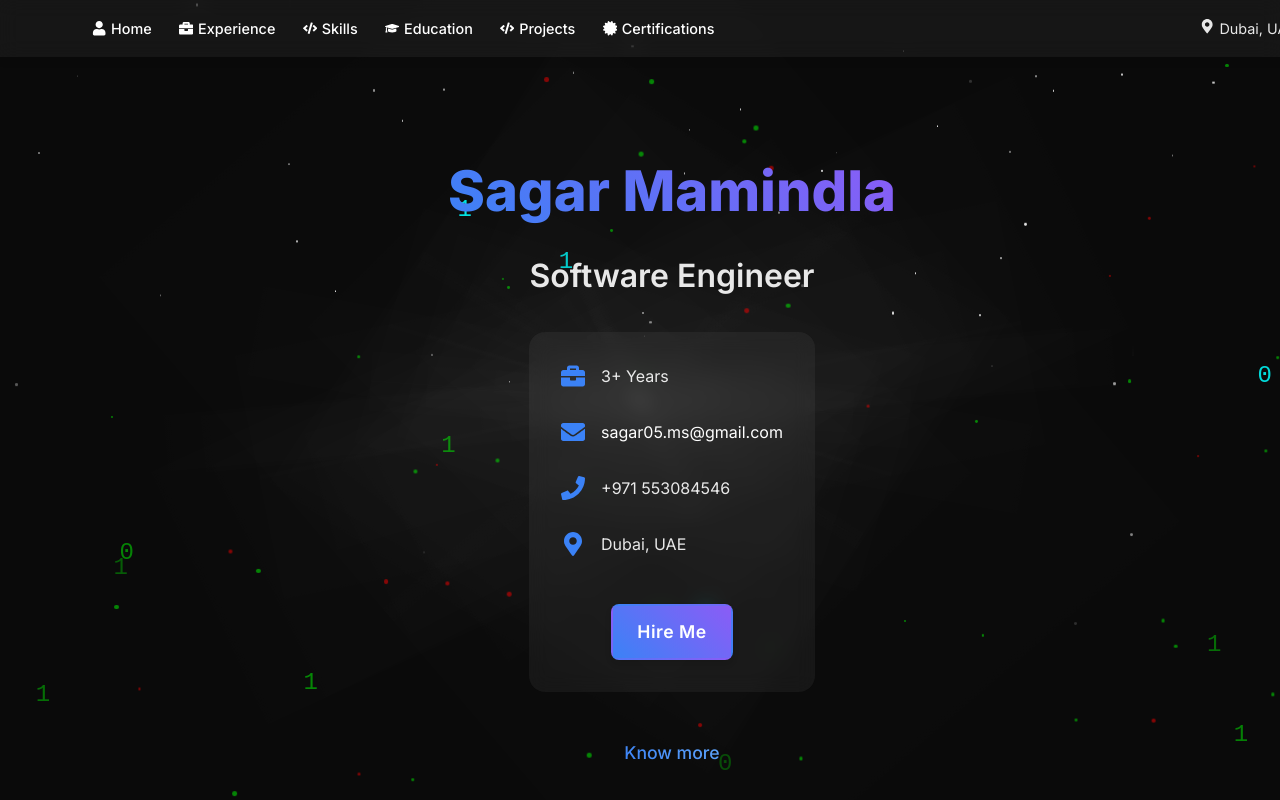
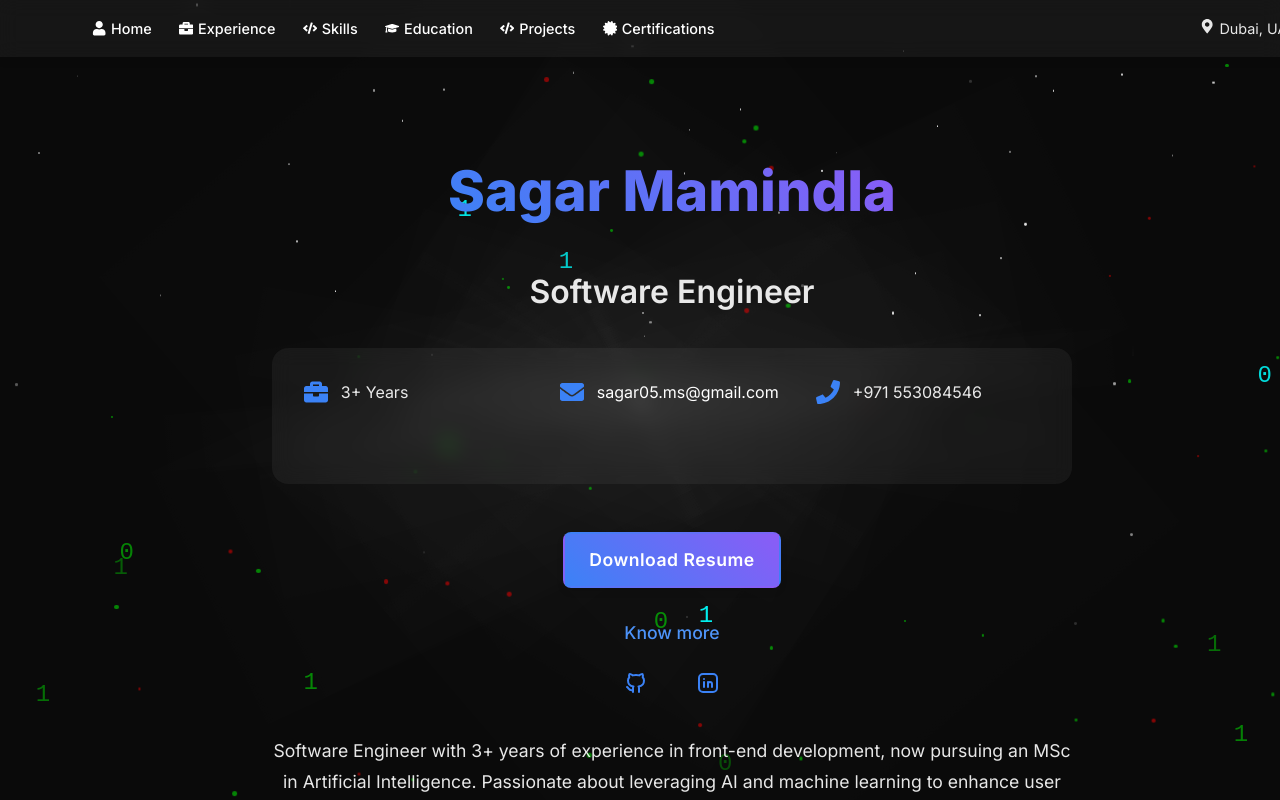
Before and after one commit to sagarr57/sagar-portfolio, a Next.js app: page / in a window 1280 px wide. Shown: the top 800 px of the page. Built offline with nearby package versions, Linux system fonts and the light colour scheme.

Commit message:
Resume added

```diff
--- a/app/page.tsx
+++ b/app/page.tsx
@@ -1,7 +1,7 @@
 'use client'
 
 import { motion } from 'framer-motion'
-import { FaEnvelope, FaPhone, FaMapMarkerAlt, FaBriefcase } from 'react-icons/fa'
+import { FaEnvelope, FaPhone, FaBriefcase } from 'react-icons/fa'
 import { TbBrandLinkedin, TbBrandGithub } from 'react-icons/tb'
 import { styled } from 'styled-components'
 import Experience from './components/experience'
@@ -61,32 +61,6 @@ const HeroSection = styled.section`
   }
 `
 
-const Name = styled.h1`
-  font-size: 3.5rem;
-  font-weight: 800;
-  background: linear-gradient(45deg, #3b82f6, #8b5cf6);
-  -webkit-background-clip: text;
-  -webkit-text-fill-color: transparent;
-  margin-bottom: 1rem;
-  line-height: 1.2;
-
-  @media (max-width: 768px) {
-    font-size: 2.5rem;
-  }
-`
-
-const Title = styled.h2`
-  font-size: 2rem;
-  font-weight: 600;
-  color: rgba(255, 255, 255, 0.9);
-  margin-bottom: 2rem;
-
-  @media (max-width: 768px) {
-    font-size: 1.5rem;
-    margin-bottom: 1.5rem;
-  }
-`
-
 const ContactInfo = styled.div`
   display: grid;
   grid-template-columns: repeat(auto-fit, minmax(200px, 1fr));
@@ -108,7 +82,7 @@ const ContactInfo = styled.div`
 const ContactItem = styled.div`
   display: flex;
   align-items: center;
-  gap: 1rem;
+  gap: 0.8rem;
   color: rgba(255, 255, 255, 0.9);
 
   svg {
@@ -137,6 +111,10 @@ const ContactItem = styled.div`
   &:last-child {
     margin-top: 1rem;
     justify-content: center;
+    gap: 1;
+    svg {
+      display: none;
+    }
   }
 
   @media (max-width: 768px) {
@@ -156,7 +134,7 @@ const ContactItem = styled.div`
   }
 `
 
-const HireMeButton = styled.a`
+const DownloadResumeButton = styled.a`
   background: linear-gradient(45deg, #3b82f6, #8b5cf6);
   border: 2px solid transparent;
   padding: 0.8rem 1.5rem;
@@ -252,13 +230,42 @@ const SocialLink = styled.a`
   }
 `
 
-const SocialLinks = styled.div`
-  display: flex;
-  gap: 2rem;
-  margin-top: 2rem;
+const Name = styled.h1`
+  font-size: 3.5rem;
+  font-weight: 800;
+  background: linear-gradient(45deg, #3b82f6, #8b5cf6);
+  -webkit-background-clip: text;
+  -webkit-text-fill-color: transparent;
+  margin-bottom: 1rem;
+  line-height: 1.2;
 
   @media (max-width: 768px) {
-    gap: 1rem;
+    font-size: 2.5rem;
+  }
+`
+
+const Title = styled.h2`
+  font-size: 2rem;
+  font-weight: 600;
+  color: rgba(255, 255, 255, 0.9);
+  margin-bottom: 2rem;
+
+  @media (max-width: 768px) {
+    font-size: 1.5rem;
+    margin-bottom: 1.5rem;
+  }
+`
+
+const ProfessionalSummary = styled.p`
+  font-size: 1.1rem;
+  line-height: 1.8;
+  color: rgba(255, 255, 255, 0.9);
+  max-width: 800px;
+  margin: 2rem auto;
+
+  @media (max-width: 768px) {
+    font-size: 1rem;
+    margin: 1.5rem auto;
   }
 `
 
@@ -276,19 +283,6 @@ const ViewWorkText = styled.div`
   }
 `
 
-const ProfessionalSummary = styled.p`
-  font-size: 1.1rem;
-  line-height: 1.8;
-  color: rgba(255, 255, 255, 0.9);
-  max-width: 800px;
-  margin: 2rem auto;
-
-  @media (max-width: 768px) {
-    font-size: 1rem;
-    margin: 1.5rem auto;
-  }
-`
-
 export default function Home() {
   return (
     <PageProvider>
@@ -299,15 +293,13 @@ export default function Home() {
         <ContentWrapper>
           <HeaderComponent />
           <HeroSection>
+            <Name>Sagar Mamindla</Name>
+            <Title>Software Engineer</Title>
             <motion.div
               initial={{ opacity: 0, y: 20 }}
               animate={{ opacity: 1, y: 0 }}
               transition={{ duration: 0.5 }}
             >
-              <Name>Sagar Mamindla</Name>
-              <Title>Software Engineer</Title>
-            </motion.div>
-
               <ContactInfo>
                 <ContactItem>
                   <FaBriefcase className="icon" />
@@ -322,30 +314,30 @@ export default function Home() {
                   <span>+971 553084546</span>
                 </ContactItem>
                 <ContactItem>
-                <FaMapMarkerAlt className="icon" />
-                <span>Dubai, UAE</span>
-              </ContactItem>
-
-              <ContactItem>
-                <HireMeButton href="#contact">
-                  <span>Hire Me</span>
-                </HireMeButton>
+                  <FaPhone className="icon" />
                 </ContactItem>
               </ContactInfo>
 
+              <div style={{ display: 'flex', justifyContent: 'center', margin: '2rem 0' }}>
+                <DownloadResumeButton href="/resume/sagar-mamindla-resume.pdf" download>
+                  <span>Download Resume</span>
+                </DownloadResumeButton>
+              </div>
+
               <ViewWorkText>Know more</ViewWorkText>
-            <SocialLinks>
+              <div style={{ display: 'flex', justifyContent: 'center', gap: '2rem', margin: '1rem 0' }}>
                 <SocialLink href="https://github.com/sagarr57" target="_blank" rel="noopener noreferrer">
                   <TbBrandGithub />
                 </SocialLink>
                 <SocialLink href="https://linkedin.com/in/sagar-mamindla" target="_blank" rel="noopener noreferrer">
                   <TbBrandLinkedin />
                 </SocialLink>
-            </SocialLinks>
+              </div>
 
               <ProfessionalSummary>
                 Software Engineer with 3+ years of experience in front-end development, now pursuing an MSc in Artificial Intelligence. Passionate about leveraging AI and machine learning to enhance user experiences and optimize system performance. Skilled in React JS, JavaScript, and Python, with hands-on experience in automation, data-driven applications, and AI integration. Eager to apply AI techniques to real-world challenges.
               </ProfessionalSummary>
+            </motion.div>
           </HeroSection>
 
           <Skills />
```
Also changed, not shown: 1 other file (tests, documents, lock files or other folders). Lines whose indentation alone changed are shown as unchanged.
